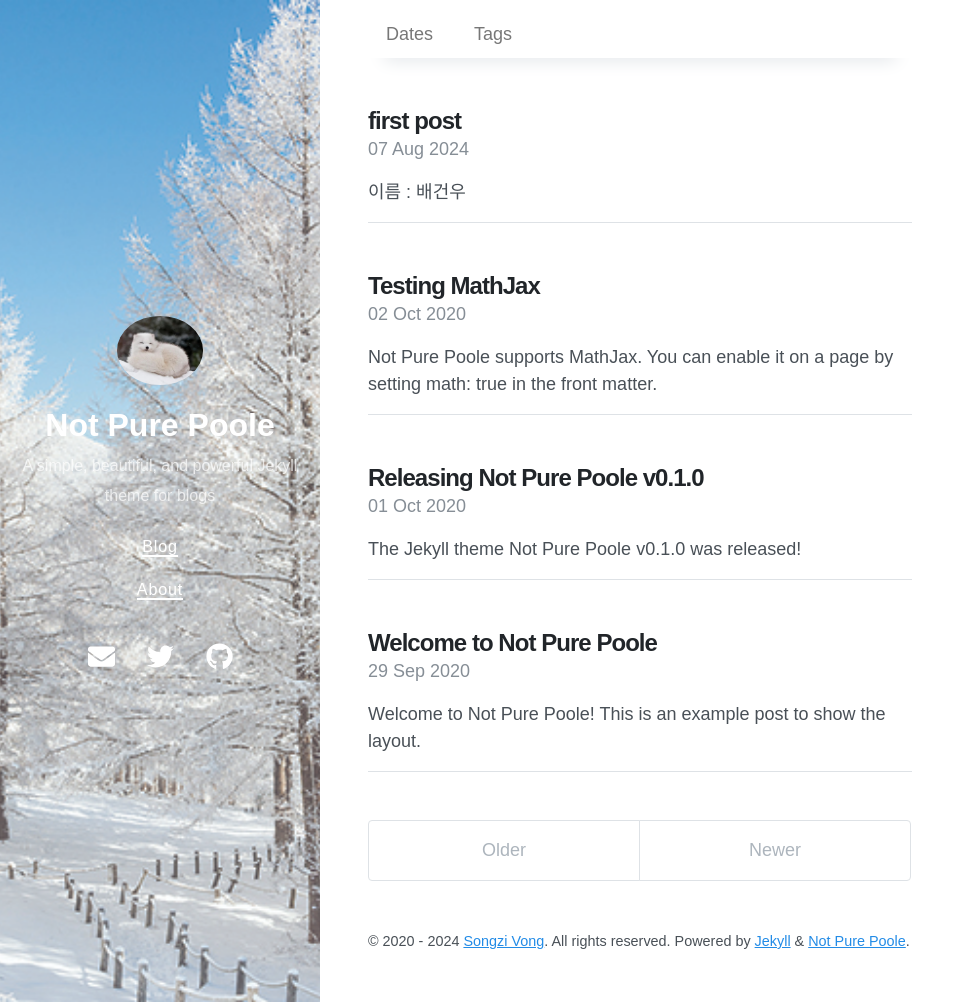
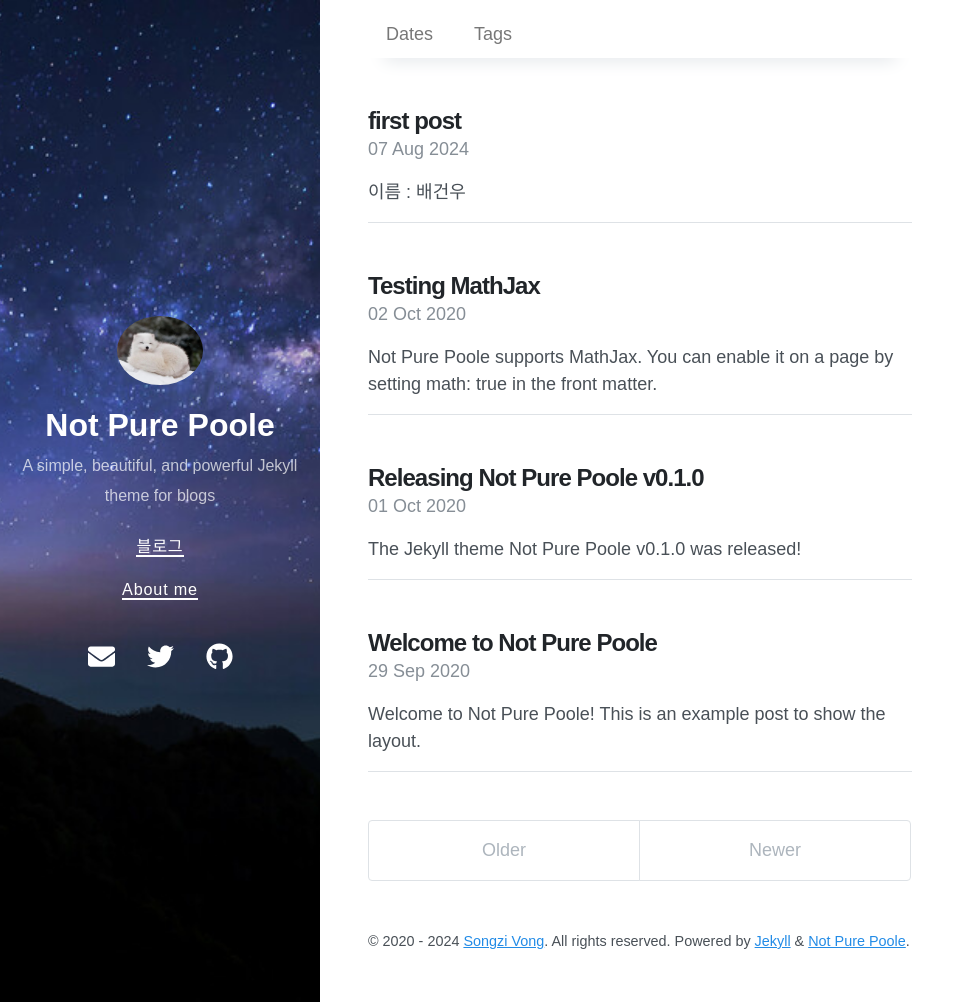
Before and after one commit to baegunw/baegunw.github.io, a Jekyll site: the page built from index.html, in a window 1280 px wide and 1002 px high. Shown: the whole window, without its empty margins (0-975 px from the left). Built offline with Jekyll 4.4.1, drawn with Linux system fonts in a browser that asks for light colours; nearby versions of some CDN libraries; the list of posts is cut into pages by our own code.

Commit message:
update posting and photo

```diff
--- a/_data/navigation.yml
+++ b/_data/navigation.yml
@@ -1,4 +1,4 @@
-- title: Blog
+- title: 블로그
   url: /
-- title: About
+- title: About me
   url: /about/
```
Also changed, not shown: bg.jpeg.
